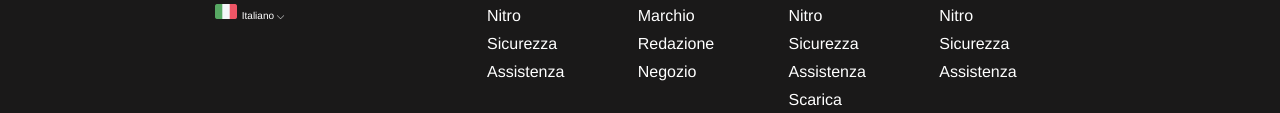
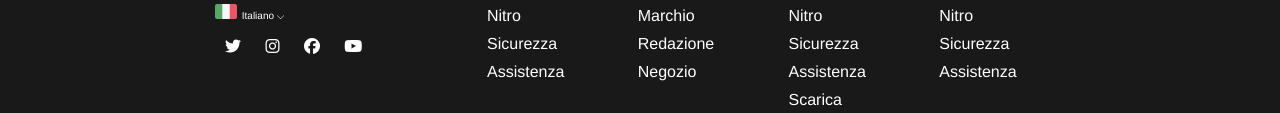
Before and after one commit to armandotruglio/htmlcss-discord, a plain HTML site: page index.html in a window 1280 px wide. Shown: the part 3128-3241 px from the top of the page. Drawn offline with Linux system fonts and the light colour scheme.

Commit message:
Added icons, esercizio finito

```diff
--- a/css/style.css
+++ b/css/style.css
@@ -212,6 +212,10 @@
     color: white;
 }
 
+i{
+    margin: 15px 10px;
+    color: white;
+}
 .link-section{
     min-height: 450px;
     flex-grow: 1;
--- a/index.html
+++ b/index.html
@@ -6,6 +6,7 @@
     <meta name="author" content="Armando Truglio">
     <title>Discord Structure</title>
 
+    <link rel="stylesheet" href="https://cdnjs.cloudflare.com/ajax/libs/font-awesome/6.5.2/css/all.min.css" integrity="sha512-SnH5WK+bZxgPHs44uWIX+LLJAJ9/2PkPKZ5QiAj6Ta86w+fsb2TkcmfRyVX3pBnMFcV7oQPJkl9QevSCWr3W6A==" crossorigin="anonymous" referrerpolicy="no-referrer" />
     <link rel="stylesheet" href="css/style.css">
 </head>
 
@@ -122,10 +123,10 @@
                     <img src="img/ita.png" alt="ita-flag">
                     <figcaption>Italiano ⌵</figcaption>
                 </figure>
-                <i></i>
-                <i></i>
-                <i></i>
-                <i></i>
+                <i class="fa-brands fa-twitter"></i>
+                <i class="fa-brands fa-instagram"></i>
+                <i class="fa-brands fa-facebook"></i>
+                <i class="fa-brands fa-youtube"></i>
             </div>
             <div class="link-section border flex-container">
                 <div class="product-column border">
```
